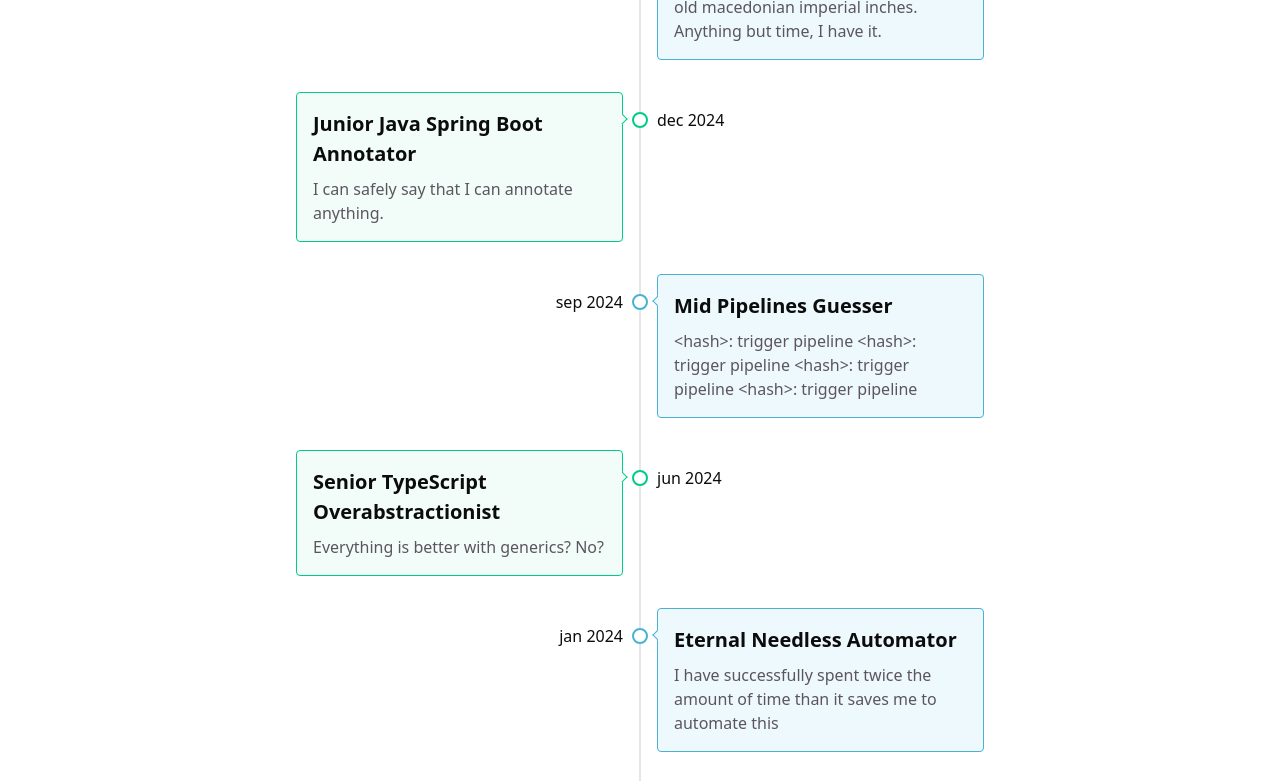
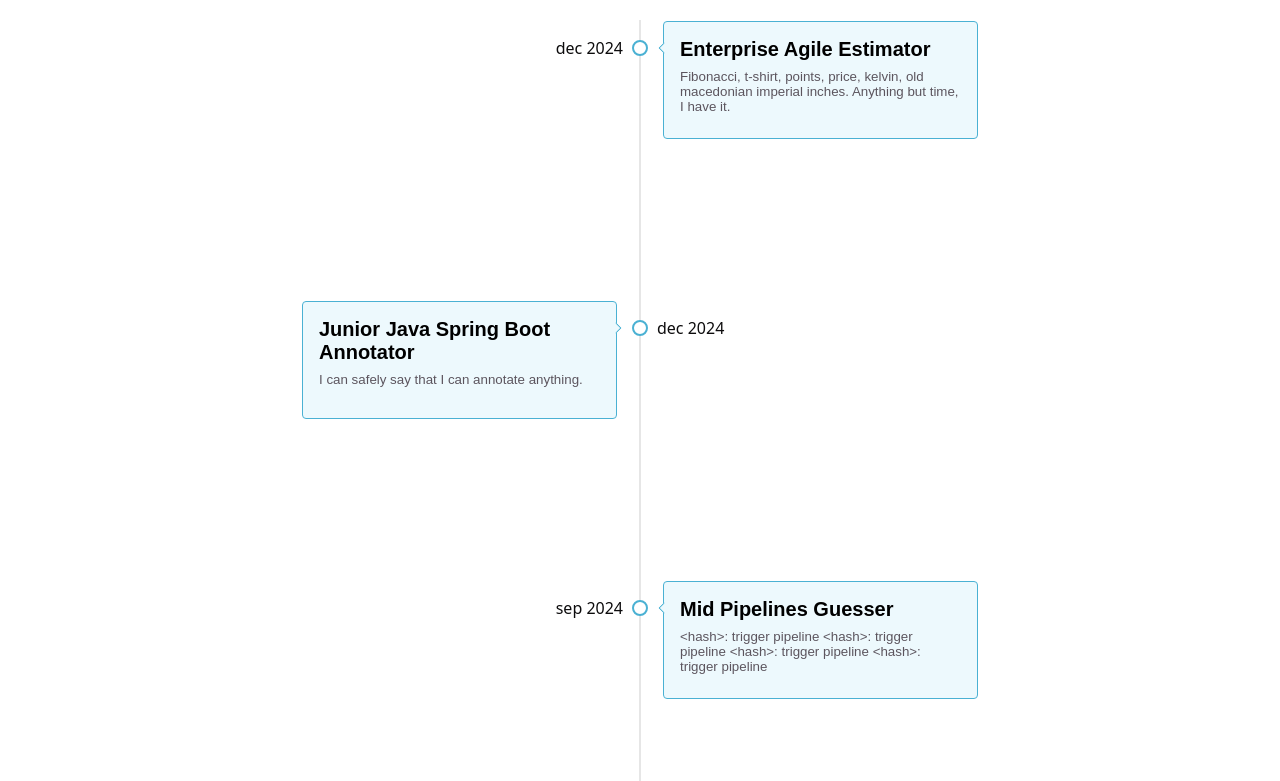
Before and after one commit to jesperorb/site, an Eleventy site: page pages/resume.njk in a window 1280 px wide. Shown: the part 196-977 px from the top of the page. Built offline with nearby package versions, Linux system fonts and the light colour scheme; Eleventy itself is replaced by a stand-in of ours; files that its build step writes are made by us from their sources.

Commit message:
sprinkle some balatro

```diff
--- a/_data/resume.json
+++ b/_data/resume.json
@@ -2,41 +2,50 @@
   {
     "date": "2024-12-12",
     "title": "Enterprise Agile Estimator",
-    "description": "Fibonacci, t-shirt, points, price, kelvin, old macedonian imperial inches. Anything but time, I have it."
+    "description": "Fibonacci, t-shirt, points, price, kelvin, old macedonian imperial inches. Anything but time, I have it.",
+    "image": "/img/resume/jira.png",
+    "imageAlt": "A playing card in the style of the game Balatro illustrating a Jira Avatar with a court jester hat"
   },
   {
     "date": "2024-12-02",
     "title": "Junior Java Spring Boot Annotator",
-    "description": "I can safely say that I can annotate anything."
+    "description": "I can safely say that I can annotate anything.",
+    "image": "/img/resume/java-beans.png",
+    "imageAlt": "A playing card in the style of the game Balatro illustrating a coffee cup with coffee beans as it's background"
   },
   {
     "date": "2024-09-02",
     "title": "Mid Pipelines Guesser",
-    "description": "<hash>: trigger pipeline <hash>: trigger pipeline <hash>: trigger pipeline <hash>: trigger pipeline"
+    "description": "<hash>: trigger pipeline <hash>: trigger pipeline <hash>: trigger pipeline <hash>: trigger pipeline",
+    "image": "/img/resume/azure-pipeline.png",
+    "imageAlt": "A playing card in the style of the game Balatro illustrating an Azure Pipeline terminal output where the task being processed is called 'Joker' and exists with exit code 1"
   },
   {
     "date": "2024-06-02",
     "title": "Senior TypeScript Overabstractionist",
-    "description": "Everything is better with generics? No?"
+    "description": "Everything is better with generics? No?",
+    "image": "/img/resume/abstract-ts.png",
+    "imageAlt": "A playing card in the style of the game Balatro illustrating the painting 'Composition 2' by Piet Mondriaan hanging in a gallery but the painting has 'TS' written on it"
   },
   {
     "date": "2024-01-12",
     "title": "Eternal Needless Automator",
-    "description": "I have successfully spent twice the amount of time than it saves me to automate this"
+    "description": "I have successfully spent twice the amount of time than it saves me to automate this",
+    "image": "/img/resume/eternal-automator.png",
+    "imageAlt": "A playing card in the style of the game Balatro illustrating an a factory with a conveyor belt producing boxes with the eternity symbol on them"
   },
   {
     "date": "2023-10-02",
     "title": "Expert \"Task without description\" creator",
-    "description": "I hope this task isn't two stories in a trenchcoat"
+    "description": "I hope this task isn't two stories in a trenchcoat",
+    "image": "/img/resume/subtask.png",
+    "imageAlt": "A playing card in the style of the game Balatro illustrating a brown trenchcoat with two Jira Subtask icons hidden inside of it"
   },
   {
     "date": "2023-08-02",
     "title": "Senior E2E Test Results Ignorer",
-    "description": "The environments are just a little bit shaky, it will stabilize next time for sure"
-  },
-  {
-    "date": "2022-07-20",
-    "title": "Certified Shadow Backlog Enabler",
-    "description": "This refactor is so small we don't even need to track work"
+    "description": "The environments are just a little bit shaky, it will stabilize next time for sure",
+    "image": "/img/resume/test-result.png",
+    "imageAlt": "A playing card in the style of the game Balatro illustrating a test result output from the test framework Playwright where all tests are noted as being flaky"
   }
 ]
--- a/_includes/css/index.css
+++ b/_includes/css/index.css
@@ -179,7 +179,7 @@ header {
   align-items: center;
   justify-content: space-between;
   height: 4rem;
-  gap: 0.5rem;
+  gap: 1rem;
   border-bottom: 1px dashed var(--gray-100);
 }
 
--- a/_includes/css/resume.css
+++ b/_includes/css/resume.css
@@ -1,3 +1,8 @@
+.title {
+  text-align: center;
+  margin-bottom: 2rem;
+}
+
 .timeline {
   display: grid;
   grid-auto-flow: dense;
@@ -25,6 +30,7 @@
   border-radius: 50%;
   height: 1rem;
   width: 1rem;
+  border-color: var(--card-blue-2);
 }
 
 .timeline__date {
@@ -35,17 +41,88 @@
 }
 
 .timeline__content {
+  background-color: transparent;
   grid-column: 3;
+  background: none;
+  appearance: none;
+  border: none;
+  margin-bottom: 5rem;
+  perspective: 1000px;
+  min-height: 10rem;
+  cursor: pointer;
+}
+
+.content__inner {
+  position: relative;
+  width: 100%;
+  height: 100%;
   border-radius: 4px;
-  padding: 1rem;
-  margin-bottom: 2rem;
-  position: relative;
   transition: border 300ms;
   border-width: 1px;
   border-style: solid;
+  transition-property: transform, border-color, background-color, box-shadow;
+  transition-delay: 0ms, 100ms, 100ms, 100ms;
+  transition-duration: 400ms, 300ms, 300ms, 300ms;
+  transform-style: preserve-3d;
+  text-align: left;
+  background-color: var(--card-blue);
+  border-color: var(--card-blue-2);
 }
 
-.timeline__content::before {
+.content__front, .content__back {
+  position: absolute;
+  -webkit-backface-visibility: hidden;
+  backface-visibility: hidden;
+}
+
+.content__front {
+  padding: 1rem;
+  height: 100%;
+  width: 100%;
+  transition-property: opacity;
+  transition-delay: 100ms;
+  transition-duration: 300ms;
+}
+
+.content__back {
+  background-color: transparent;
+  transform: rotateY(180deg);
+  width: 100%;
+  height: auto;
+  display: flex;
+  justify-content: center;
+}
+
+.content__back img {
+  width: 100%;
+  height: auto;
+  max-width: 7.5rem;
+}
+
+.content__inner--active {
+  transition-property: transform, border-color, background-color, box-shadow;
+  transition-delay: 0ms, 200ms, 200ms, 200ms;
+  transition-duration: 400ms, 200ms, 200ms, 200ms;
+  transform: rotateY(180deg);
+  border-color: transparent;
+  background-color: var(--background);
+}
+
+.content__inner--active::before {
+  transition-property: opacity;
+  transition-delay: 0;
+  transition-duration: 200ms;
+  opacity: 0;
+}
+
+.content__inner--active .content__front {
+  transition-property: opacity;
+  transition-delay: 100ms;
+  transition-duration: 300ms;
+  opacity: 0.1;
+}
+
+.content__inner::before {
   content: '';
   border-style: solid;
   border-width: 1px;
@@ -57,73 +134,48 @@
   width: 0.5rem;
   height: 0.5rem;
   transform: rotate(135deg);
-}
-
-.timeline__content:nth-child(2n+1) {
-  background-color: var(--card-blue);
-  border-color: var(--card-blue-2);
-}
-
-.timeline__content:nth-child(2n+1)::before {
   background-color: var(--card-blue);
   border-bottom-color: var(--card-blue-2);
   border-right-color: var(--card-blue-2);
 }
 
-.timeline__content:nth-child(2n+1):hover {
+.content__inner:not(.content__inner--active):hover {
+  background-color: var(--card-blue);
   border-color: var(--card-blue-3);
-  box-shadow: 2px 2px 2px var(--card-blue-shadow);
+  transition-delay: 0ms;
+  box-shadow: 1px 1px 1px rgba(0,0,0,0.1);
 }
 
-.timeline__content:nth-child(2n+1):hover::before {
+.content__inner:not(.content__inner--active):hover::before {
+  transition-delay: 0ms;
   border-bottom-color: var(--card-blue-3);
   border-right-color: var(--card-blue-3);
 }
 
-.timeline__content:nth-child(2n+2) {
-  background-color: var(--card-green);
-  border-color: var(--card-green-2);
-}
-
-.timeline__content:nth-child(2n+2)::before {
-  background-color: var(--card-green);
-  border-bottom-color: var(--card-green-2);
-  border-right-color: var(--card-green-2);
-}
-
-.timeline__content:nth-child(2n+2):hover {
-  border-color: var(--card-green-3);
-  box-shadow: 2px 2px 2px var(--card-green-shadow);
-}
-
-.timeline__content:nth-child(2n+2):hover::before {
-  border-bottom-color: var(--card-green-3);
-  border-right-color: var(--card-green-3);
-}
-
-.timeline__separator:nth-child(2n):before {
-  border-color: var(--card-blue-2);
-}
-
-.timeline__separator:nth-child(2n+1):before {
-  border-color: var(--card-green-2);
-}
-
-.timeline__title {
+.content__title {
   font-size: 1.25rem;
   margin-bottom: 0.5rem;
 }
 
-.timeline__description {
+.content__description {
   margin: 0;
   color: var(--text-secondary);
 }
 
-.timeline__title:nth-child(6n) {
+.content__title:nth-child(6n) {
   text-align: right;
 }
 
 @media screen and (min-width: 40rem) {
+  .timeline__content {
+    min-height: 7.5rem;
+    margin-bottom: 10rem;
+  }
+
+  .content__back img {
+    max-width: 11.25rem;
+  }
+
   .timeline__content:nth-child(6n) {
     grid-column: 1;
   }
@@ -133,7 +185,7 @@
     text-align: left;
   }
 
-  .timeline__content:nth-child(6n)::before {
+  .timeline__content:nth-child(6n) .content__inner::before {
     top: 1.4rem;
     right: -0.25rem;
     left: unset;
--- a/_includes/layouts/base.njk
+++ b/_includes/layouts/base.njk
@@ -12,6 +12,7 @@
     <style>
       {{ css | cssmin | safe }}
     </style>
+    <script defer src="https://umami-xi-eosin.vercel.app/script.js" data-website-id="08216b93-93e9-418f-a784-863e2c3a358e"></script>
   </head>
   <body>
     <header>
@@ -34,12 +35,13 @@
         const newColorScheme = e.matches ? "dark" : "light";
         document.body.classList.add(newColorScheme);
       });
-      console.group("%c Kajit has wares if you have coin ", "font-size:2rem;color:white;background-color:rgb(10,10,10);")
+      console.group("%c Try clicking the cards in the resume for another easter egg. While you are here traveler, do you need something? ", "font-size:1.25rem;color");
       console.table([
         { item: "Easter Egg", cost: 0 },
         { item: "Fix your router", cost: -Infinity },
         { item: "Configure your .eslintrc", cost: "10 000 000 SEK/hour" },
-        { item: "Magical frog", cost: "Free to a good home" }
+        { item: "My strongest potion", cost: "Not for sale" },
+        { item: "Magical frog", cost: "Free to a good home" },
       ])
       console.groupEnd()
     </script>
--- a/pages/resume.njk
+++ b/pages/resume.njk
@@ -11,13 +11,39 @@ eleventyNavigation:
 	{{ css | cssmin | safe }}
 </style>
 
-<div class="timeline">
+<h1 class="title">Resume timeline</h1>
+
+<div class="timeline" aria-hidden="true">
   {%- for position in resume -%}
   <div class="timeline__date">{{ position.date | shortMonth }}</div>
   <div class="timeline__separator"></div>
-  <div class="timeline__content">
-    <h2 class="timeline__title">{{ position.title }}</h2>
-    <p class="timeline__description">{{ position.description }}</p>
-  </div>
+  <button class="timeline__content" tabindex="-1">
+    <div class="content__inner">
+      <div class="content__front">
+        <h2 class="content__title">{{ position.title }}</h2>
+        <p class="content__description">{{ position.description }}</p>
+      </div>
+      <div class="content__back">
+        <img src="{{ position.image | url }}" eleventy:ignore alt="{{ position.imageAlt }}" />
+      </div>
+    </div>
+  </button>
   {%- endfor -%}
 </div>
+
+{%- for position in resume -%}
+<div class="visually-hidden">
+  <h2>{{ position.title }}</h2>
+  <p>{{ position.date | shortMonth }}</p>
+  <p>{{ position.description }}</p>
+  <img src="{{ position.image | url }}" eleventy:ignore alt="{{ position.imageAlt }}" />
+</div>
+{%- endfor -%}
+
+<script>
+  document.querySelectorAll(".timeline__content").forEach(timelineContent => {
+    timelineContent.addEventListener("click", function(event) {
+      this.firstElementChild.classList.toggle("content__inner--active");
+    })
+  })
+</script>
```
Also changed, not shown: img/resume/abstract-ts.png (added), img/resume/azure-pipeline.png (added), img/resume/eternal-automator.png (added), img/resume/java-beans.png (added), img/resume/jira.png (added), img/resume/subtask.png (added), img/resume/test-result.png (added).
